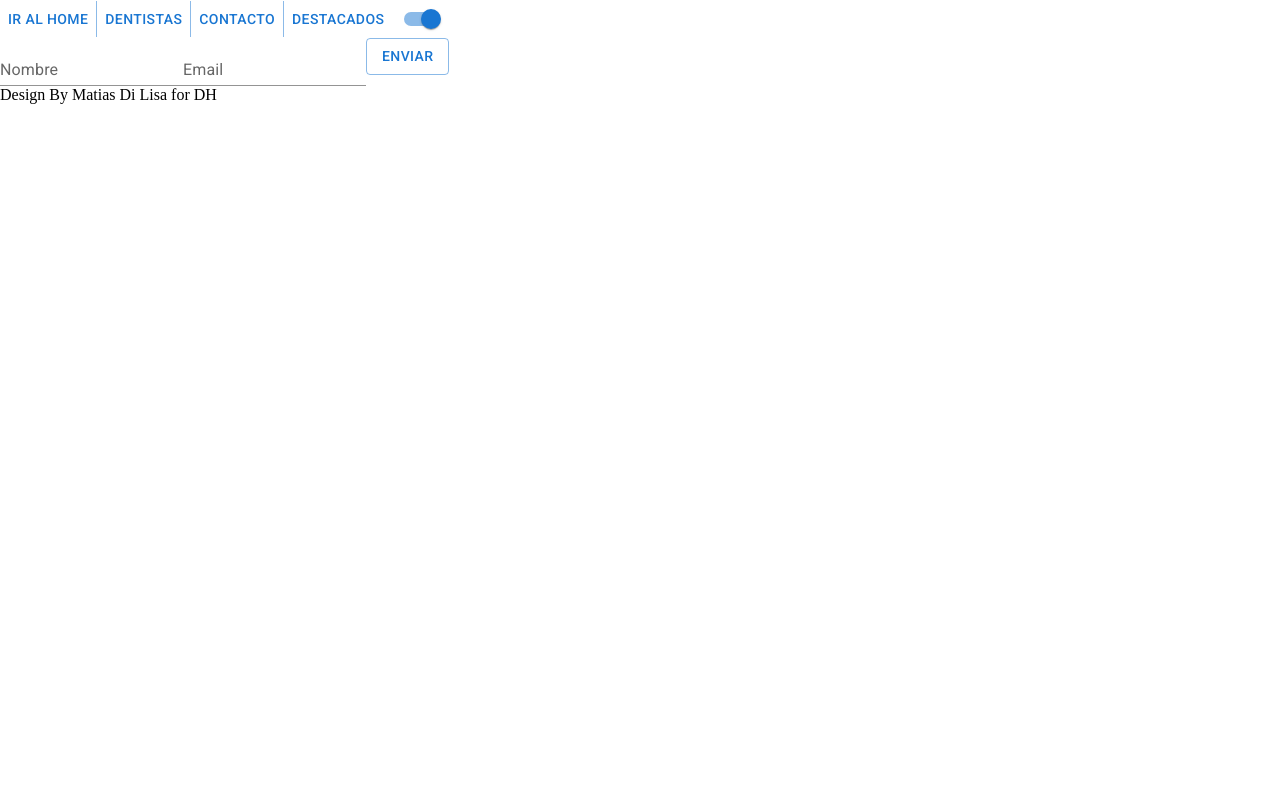
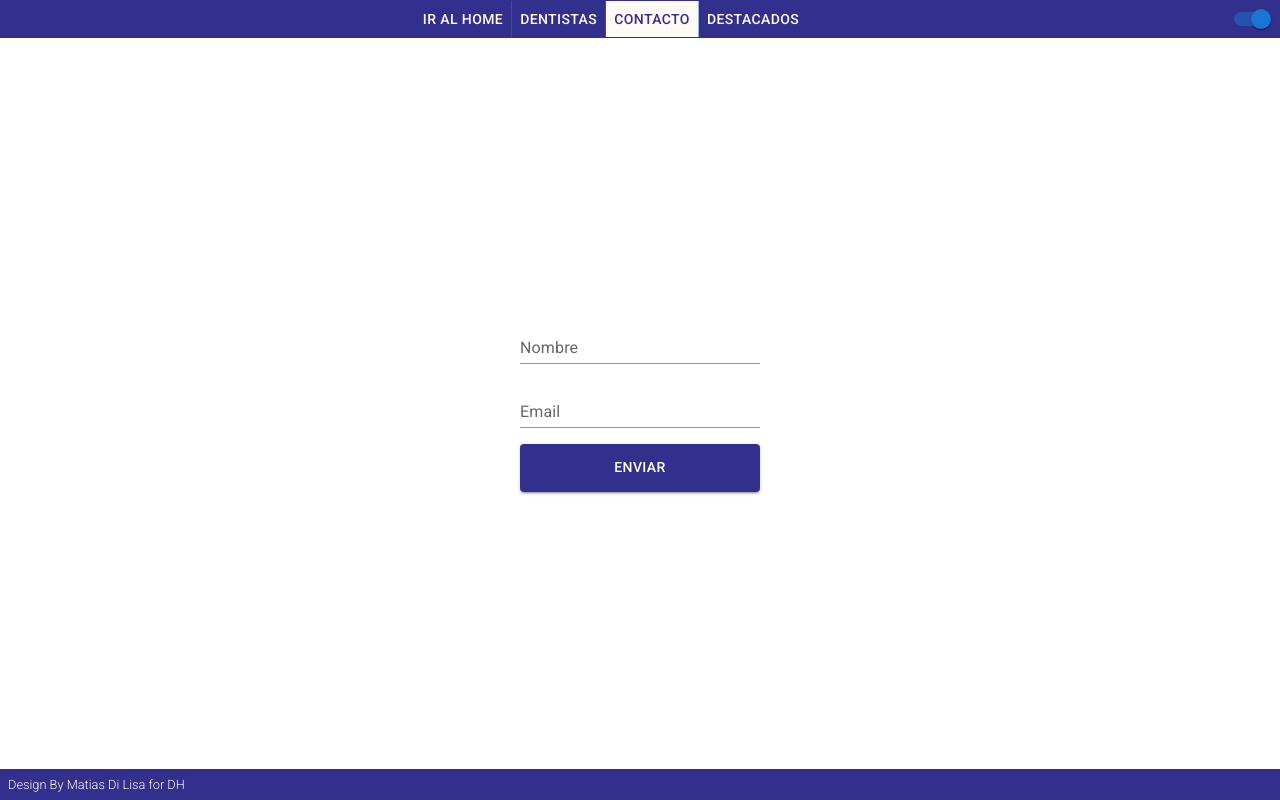
Before and after one commit to LordOfCinder2/Final-Frontend-III, a React (Vite) app in the folder FinalFrontendiii/: page /contact in a window 1280 px wide. Built offline with nearby package versions, Linux system fonts and the light colour scheme.

Commit message:
beggining styling

```diff
--- a/FinalFrontendiii/src/App.jsx
+++ b/FinalFrontendiii/src/App.jsx
@@ -9,21 +9,22 @@ import DentistsContainer from './Components/Pages/Dentists/Dentists.container'
 import DetailsDentistContainer from './Components/Pages/DetailsDentist/DetailsDentist.container'
 import ContactFormContainer from './Components/Pages/Contact/ContactForm.container'
 import FavsContainer from './Components/Pages/Favs/Favs.container'
+import Layout from './Components/Layout/Layout'
+import { ThemeProvider } from '@emotion/react'
 
 function App() {
 	return (
 		<BrowserRouter>
+
 			<ThemeContextProvider>
 				<DataContextProvider>
 					<Routes>
-						<Route element={<NavbarLayout />}>
-							<Route element={<FooterLayout />}>
-								<Route path="/" element={<Home/>} />
-								<Route path="/dentists" element={<DentistsContainer/>} />
-								<Route path="/dentist/:id" element={<DetailsDentistContainer/>} />
-								<Route path="/contact" element={<ContactFormContainer/>} />
-								<Route path="/favs" element={<FavsContainer/>} />
-							</Route>
+						<Route element={<Layout />}>
+							<Route path="/" element={<Home />} />
+							<Route path="/dentists" element={<DentistsContainer />} />
+							<Route path="/dentist/:id" element={<DetailsDentistContainer />} />
+							<Route path="/contact" element={<ContactFormContainer />} />
+							<Route path="/favs" element={<FavsContainer />} />
 						</Route>
 					</Routes>
 				</DataContextProvider>
--- /dev/null
+++ b/FinalFrontendiii/src/Components/Layout/FooterLayout/FooterLayout.css
@@ -0,0 +1,15 @@
+
+.footer-layout .footer {
+ height: 100%;
+	font-size: 0.8rem;
+	font-weight: 300;
+ padding: .5rem;
+}
+.footer-layout .footer-dark {
+	background-color: var(--primary-dark-bg-color);
+	color: var(--primary-dark-font-color);
+}
+.footer-layout .footer-light {
+	background-color: var(--primary-light-bg-color);
+	color: var(--primary-dark-font-color);
+}
--- a/FinalFrontendiii/src/Components/Layout/FooterLayout/FooterLayout.jsx
+++ b/FinalFrontendiii/src/Components/Layout/FooterLayout/FooterLayout.jsx
@@ -1,16 +1,21 @@
-import React from 'react'
+import React, { useContext } from 'react'
 import { Outlet } from 'react-router-dom'
+import './FooterLayout.css'
 
 import '@fontsource/roboto/300.css'
 import '@fontsource/roboto/400.css'
 import '@fontsource/roboto/500.css'
 import '@fontsource/roboto/700.css'
+import { ThemeContext } from '../../../context/ThemeContext.provider'
 
 const FooterLayout = () => {
+	const { state } = useContext(ThemeContext)
+
 	return (
-		<div>
-			<Outlet />
-			<p>Design By Matias Di Lisa for DH</p>
+		<div className="footer-layout">
+			<div className={state.isDark ? 'footer footer-dark' : 'footer footer-light'}>
+				Design By Matias Di Lisa for DH
+			</div>
 		</div>
 	)
 }
--- /dev/null
+++ b/FinalFrontendiii/src/Components/Layout/Layout.css
@@ -0,0 +1,6 @@
+.layout{
+ display: flex;
+ flex-direction: column;
+ height: 100vh;
+ justify-content: center;
+}
--- /dev/null
+++ b/FinalFrontendiii/src/Components/Layout/Layout.jsx
@@ -0,0 +1,17 @@
+import React from 'react'
+import NavbarLayout from './NavbarLayout/NavbarLayout'
+import { Outlet } from 'react-router-dom'
+import FooterLayout from './FooterLayout/FooterLayout'
+import './Layout.css'
+
+const Layout = () => {
+  return (
+   <div className='layout'>
+    <NavbarLayout/>
+    <Outlet/>
+    <FooterLayout/>
+   </div>
+  )
+}
+
+export default Layout
--- a/FinalFrontendiii/src/Components/Layout/NavbarLayout/NavbarLayout.css
+++ b/FinalFrontendiii/src/Components/Layout/NavbarLayout/NavbarLayout.css
@@ -1,6 +1,31 @@
 a{
  text-decoration: none;
 }
-navbar{
- background-color: ;
+.navbar{
+ display: flex;
+ height: 100%;
 }
+.button-container{
+ flex-grow: 1;
+ justify-content: center;
+ align-items: center;
+}
+
+.navbar a button{
+ color:var(--primary-dark-font-color);
+}
+.navbar-dark{
+background-color: var(--primary-dark-bg-color);
+}
+.navbar-light{
+ background-color: var(--primary-light-bg-color);
+}
+.navbar .active-page{
+ background-color: rgb(255, 250, 243);
+}
+.navbar-dark .active-page button{
+ color: var(--primary-dark-bg-color) ;
+}
+.navbar-light .active-page button{
+ color: var(--primary-light-bg-color);
+}
--- a/FinalFrontendiii/src/Components/Layout/NavbarLayout/NavbarLayout.jsx
+++ b/FinalFrontendiii/src/Components/Layout/NavbarLayout/NavbarLayout.jsx
@@ -1,4 +1,4 @@
-import React from 'react'
+import React, { useContext } from 'react'
 import { Outlet, NavLink } from 'react-router-dom'
 import '@fontsource/roboto/300.css'
 import '@fontsource/roboto/400.css'
@@ -6,42 +6,48 @@ import '@fontsource/roboto/500.css'
 import '@fontsource/roboto/700.css'
 import { Button, ButtonGroup, Switch } from '@mui/material'
 import './NavbarLayout.css'
-
-const label = { inputProps: { 'aria-label': 'Switch demo' } };
+import { ThemeContext } from '../../../context/ThemeContext.provider'
 
 const NavbarLayout = () => {
+
+	const {state, dispatch}= useContext(ThemeContext)
+
+
+	const handleChange=() => {
+			dispatch({type:'CHANGE_THEME'})
+	}
+
 	return (
 		<div className="navbar-layout">
-			<div className="navbar">
-				<ButtonGroup variant="text" aria-label="text button group">
+			<div className={state.isDark ? 'navbar navbar-dark' : 'navbar navbar-light'} >
+				<ButtonGroup variant="text" aria-label="text button group" className='button-container'>
 					<NavLink
 						to="/"
 						className={({ isActive }) => (isActive ? 'active-page' : 'page')}
-					>
+						>
 						<Button className="botones">Ir al home</Button>
 					</NavLink>
 					<NavLink
 						to="/dentists"
 						className={({ isActive }) => (isActive ? 'active-page' : 'page')}
-					>
+						>
 						<Button className="botones">Dentistas</Button>
 					</NavLink>
 					<NavLink
 						to="/contact"
 						className={({ isActive }) => (isActive ? 'active-page' : 'page')}
-					>
+						>
 						<Button className="botones">Contacto</Button>
 					</NavLink>
 					<NavLink
 						to="/favs"
 						className={({ isActive }) => (isActive ? 'active-page' : 'page')}
-					>
+						>
 						<Button className="botones">Destacados</Button>
 					</NavLink>
 				</ButtonGroup>
-				<Switch {...label} defaultChecked/>
+				<Switch inputProps={{'aria-label':'controlled'}} onChange={handleChange} defaultChecked/>
 			</div>
-			<Outlet />
 		</div>
 	)
 }
--- /dev/null
+++ b/FinalFrontendiii/src/Components/Pages/Contact/ContactForm.css
@@ -0,0 +1,32 @@
+.contact{
+ flex-grow: 1;
+}
+.contact-form{
+ height: 100%;
+ display: grid;
+ grid-template-rows: auto 3rem 3rem 3rem auto;
+ grid-template-columns: auto 15rem auto;
+ grid-gap: 1rem;
+}
+
+.contact-form .name-field{
+ grid-row-start: 2;
+ grid-column-start: 2;
+ color: var(--primary-dark-bg-color);
+}
+.email-field{
+ grid-row-start: 3;
+ grid-column-start: 2;
+}
+.contact-form .submit-button{
+ grid-row-start: 4;
+ grid-column-start: 2;
+}
+
+.contact-form .submit-button-dark{
+ background-color: var(--primary-dark-bg-color);
+}
+
+.contact-form .submit-button-light{
+ background-color: var(--primary-light-bg-color);
+}
--- a/FinalFrontendiii/src/Components/Pages/Contact/ContactForm.jsx
+++ b/FinalFrontendiii/src/Components/Pages/Contact/ContactForm.jsx
@@ -1,28 +1,36 @@
 import { Button, TextField } from '@mui/material'
-import React from 'react'
+import React, { useContext } from 'react'
 
 import '@fontsource/roboto/300.css'
 import '@fontsource/roboto/400.css'
 import '@fontsource/roboto/500.css'
 import '@fontsource/roboto/700.css'
 
+import './ContactForm.css'
+import { ThemeContext } from '../../../context/ThemeContext.provider'
+
 
 
 const ContactForm = ({ handleSubmit, handleChange }) => {
+
+	const {state}=useContext(ThemeContext)
+
 	return (
-		<div>
-			<form action="" onSubmit={handleSubmit}>
+		<div className='contact'>
+			<form action="" onSubmit={handleSubmit} className='contact-form'>
 				<TextField
 					label="Nombre"
 					variant="standard"
 					onChange={(e)=>handleChange(e, 'name')}
+					className='name-field'
 				/>
 				<TextField
 					label="Email"
 					variant="standard"
 					onChange={(e)=>handleChange(e, 'email')}
+					className='email-field'
 				/>
-				<Button variant="outlined" type='submit'>Enviar</Button>
+				<Button variant="contained" type='submit' className={state.isDark? 'submit-button submit-button-dark':'submit-button submit-button-light'}>Enviar</Button>
 			</form>
 		</div>
 	)
--- a/FinalFrontendiii/src/context/ThemeContext.provider.jsx
+++ b/FinalFrontendiii/src/context/ThemeContext.provider.jsx
@@ -1,4 +1,5 @@
 import { createContext, useReducer } from 'react'
+
 
 export const ThemeContext = createContext()
 
--- a/FinalFrontendiii/src/index.css
+++ b/FinalFrontendiii/src/index.css
@@ -1,5 +1,13 @@
-*{
- margin: 0;
- padding: 0;
- box-sizing: border-box;
+* {
+	margin: 0;
+	padding: 0;
+	box-sizing: border-box;
 }
+:root {
+ font-family: "Roboto", sans-serif;
+	--primary-dark-bg-color: rgb(50, 47, 141);
+	--primary-dark-font-color: rgb(255, 250, 243);
+
+
+ --primary-light-bg-color: steelblue;
+}
```
